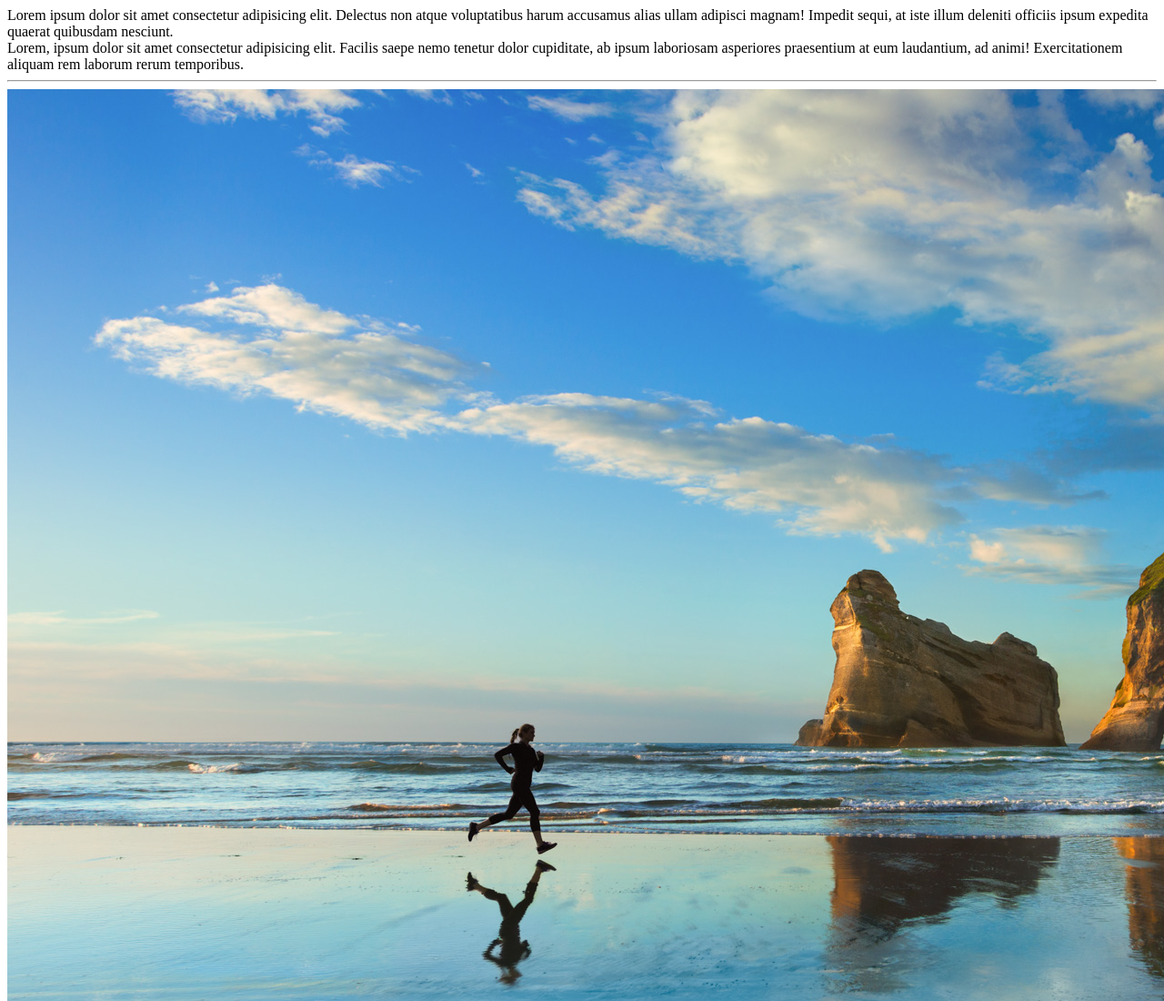
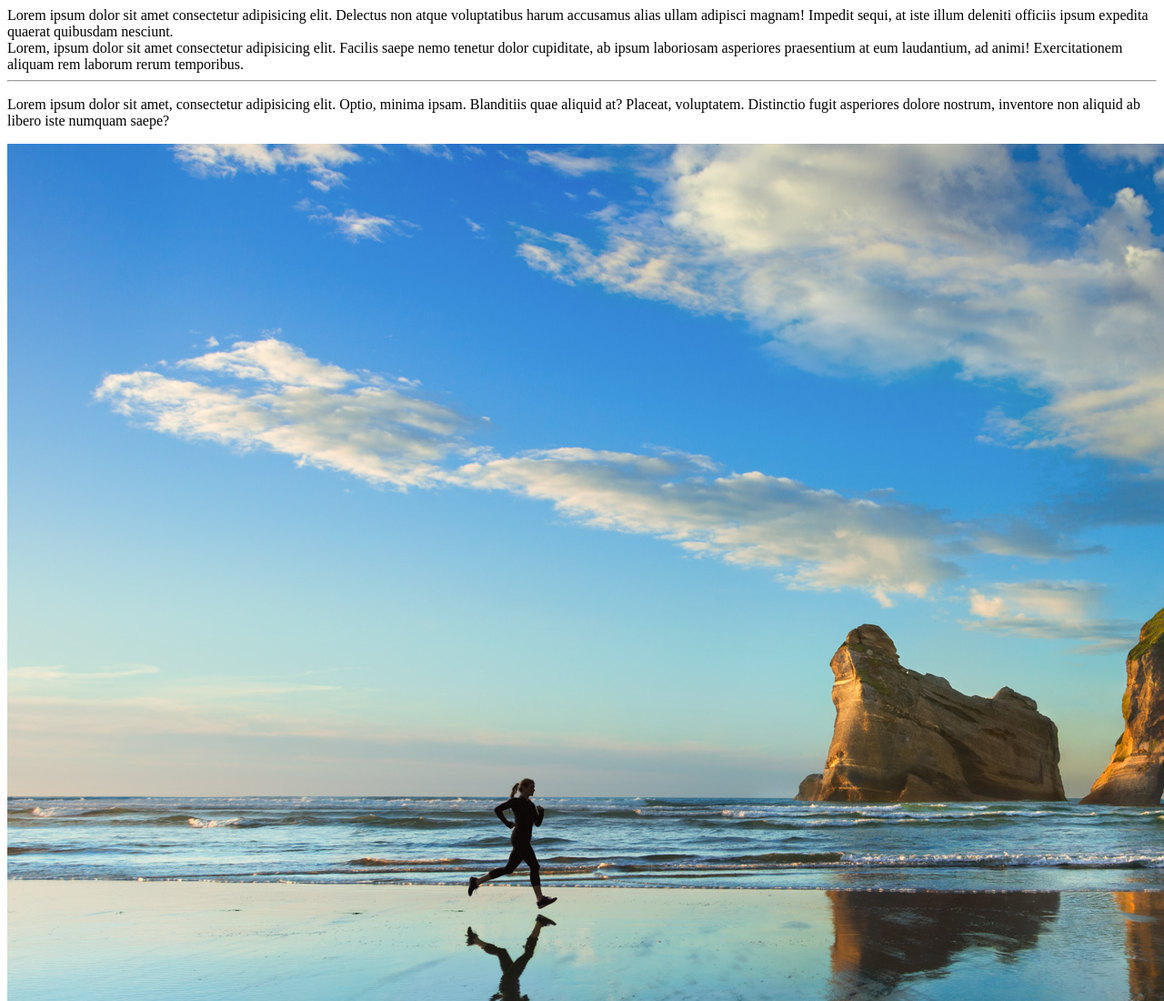
Before and after one commit to blueprintzkay/literate, a plain HTML site: page images.html in a window 1280 px wide. Shown: the top 1100 px of the page at 91% size. Drawn offline with Linux system fonts and the light colour scheme.

Commit message:
all files

```diff
--- a/images.html
+++ b/images.html
@@ -12,6 +12,7 @@
   <br>
   Lorem, ipsum dolor sit amet consectetur adipisicing elit. Facilis saepe nemo tenetur dolor cupiditate, ab ipsum laboriosam asperiores praesentium at eum laudantium, ad animi! Exercitationem aliquam rem laborum rerum temporibus.
   <hr>
+  <p>Lorem ipsum dolor sit amet, consectetur adipisicing elit. Optio, minima ipsam. Blanditiis quae aliquid at? Placeat, voluptatem. Distinctio fugit asperiores dolore nostrum, inventore non aliquid ab libero iste numquam saepe?</p>
   <img src="assets/images/img1.jpg" alt="image">
 </body>
 </html>
```
